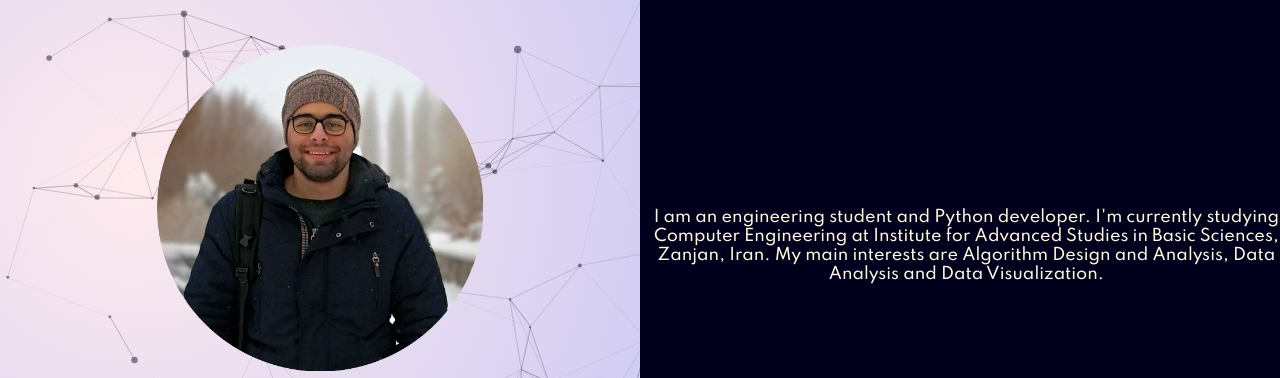
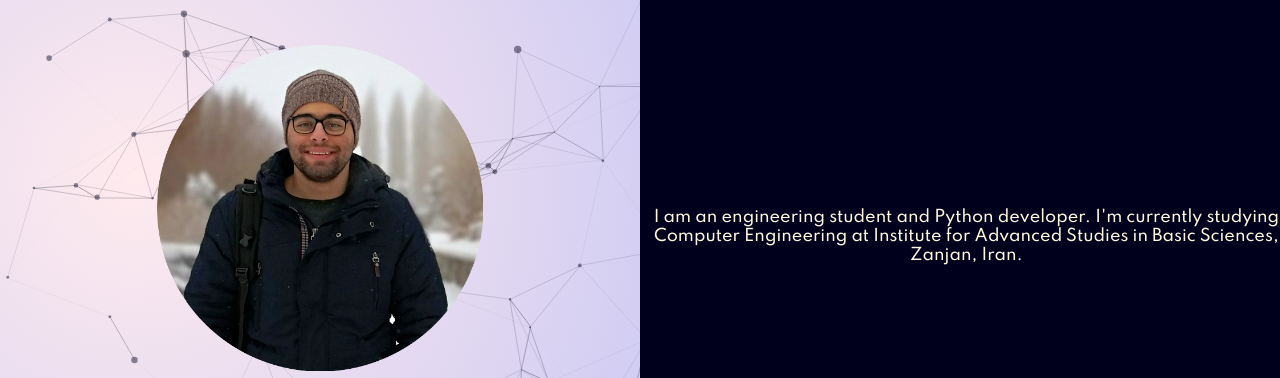
Before and after one commit to drgr-user/drguser.github.io, a plain HTML site: page index.html in a window 1280 px wide. Shown: the top 378 px of the page. Drawn offline with Linux system fonts and the light colour scheme; animation ran at ten frames a second.

Commit message:
Update index.html

```diff
--- a/index.html
+++ b/index.html
@@ -25,7 +25,6 @@
             <div class = "righttext">
                 <p id="introduction">I am an engineering student and Python developer. I'm currently studying
                     Computer Engineering at Institute for Advanced Studies in Basic Sciences, Zanjan, Iran.
-                    My main interests are Algorithm Design and Analysis, Data Analysis and Data Visualization.
                 </p>
             </div>
         </div>
```
